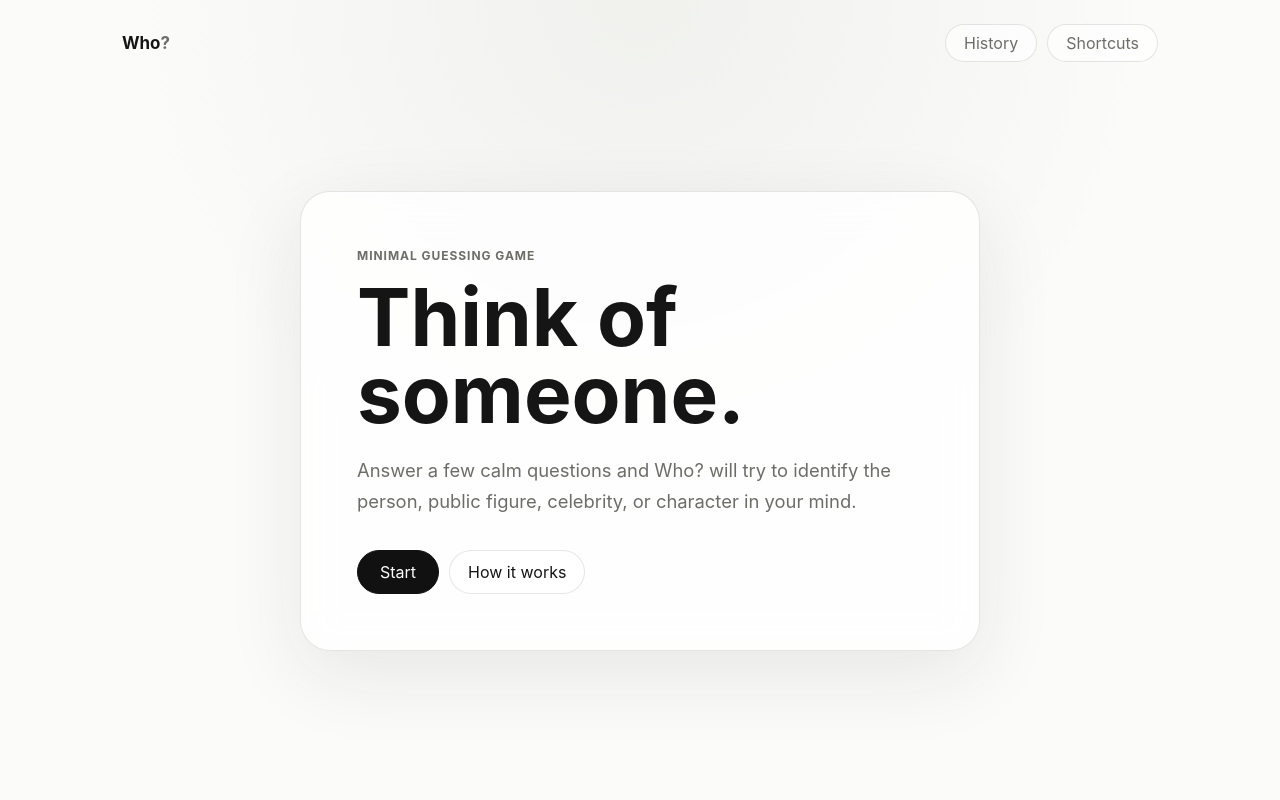
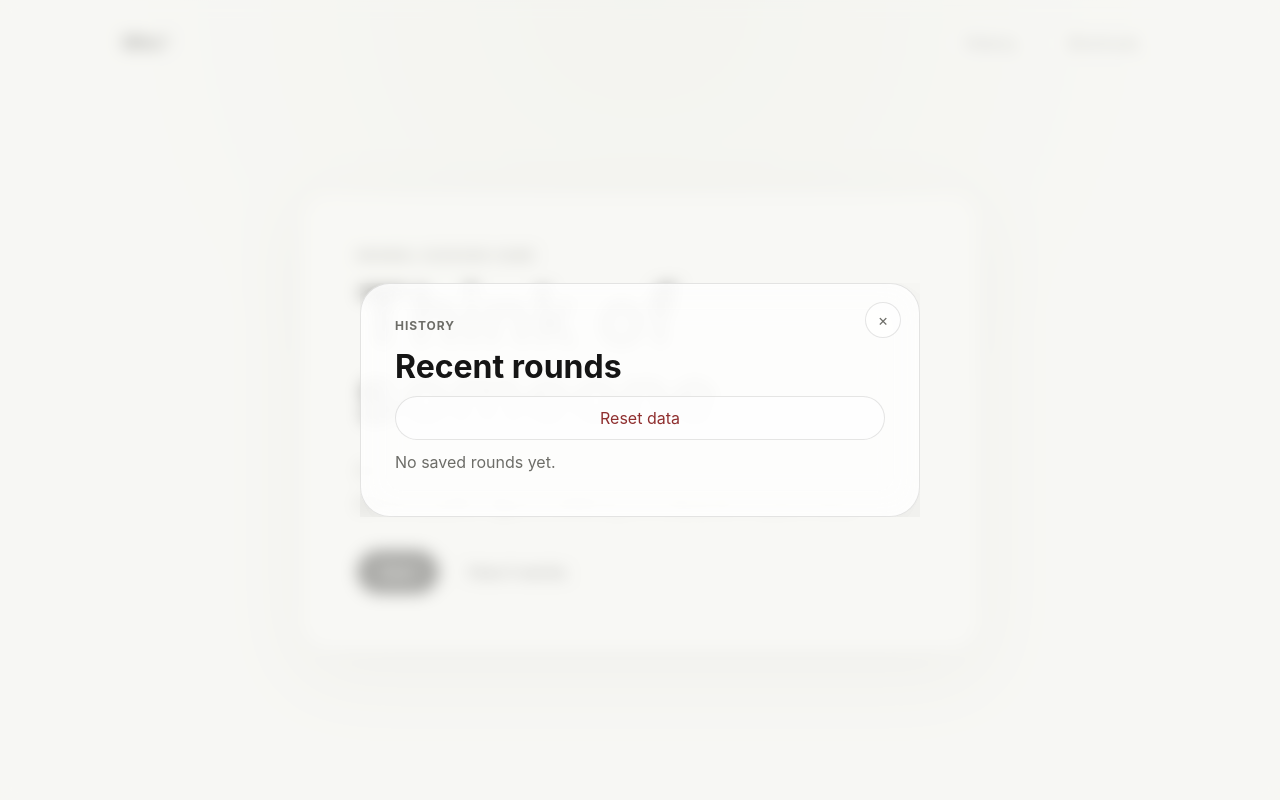
Before and after one commit to Mardakhay/Who, a React (Vite) app: page / in a window 1280 px wide. Both pictures are taken after a click on the button "History". Shown: the top 800 px of the page. Built offline with nearby package versions, Linux system fonts and the light colour scheme.

Commit message:
Fix modal display and styling

```diff
--- a/src/App.tsx
+++ b/src/App.tsx
@@ -504,19 +504,21 @@ function Modal({ isOpen, onClose, labelledBy, children }: ModalProps) {
 
   return (
     <div
-      className="modal-overlay"
+      className="modal-backdrop"
       ref={overlayRef}
       onClick={(event) => {
         if (event.target === overlayRef.current) onClose();
       }}
       role="presentation"
     >
-      <article className="modal-card" role="dialog" aria-modal="true" aria-labelledby={labelledBy}>
-        <button className="modal-close" type="button" aria-label="Close modal" onClick={onClose}>
-          ×
-        </button>
-        {children}
-      </article>
+      <div className="modal">
+        <article className="modal-card glass-card" role="dialog" aria-modal="true" aria-labelledby={labelledBy}>
+          <button className="close-btn" type="button" aria-label="Close modal" onClick={onClose}>
+            ×
+          </button>
+          {children}
+        </article>
+      </div>
     </div>
   );
 }
--- a/styles.css
+++ b/styles.css
@@ -446,9 +446,82 @@ textarea {
   color: var(--muted);
 }
 
+.modal-actions {
+  display: flex;
+  gap: 12px;
+  margin-top: 20px;
+  flex-wrap: wrap;
+}
+
+.modal-actions .primary-btn,
+.modal-actions .secondary-btn {
+  flex: 1;
+}
+
+.history-header {
+  display: flex;
+  align-items: center;
+  justify-content: space-between;
+  gap: 12px;
+  margin-bottom: 16px;
+  flex-wrap: wrap;
+}
+
+.history-header h3 {
+  margin: 0;
+}
+
 .history-list {
   display: grid;
   gap: 10px;
+}
+
+.shortcut-list {
+  list-style: none;
+  margin: 0;
+  padding: 0;
+  display: grid;
+  gap: 8px;
+}
+
+.shortcut-list li {
+  display: flex;
+  align-items: center;
+  gap: 12px;
+  padding: 8px 0;
+  border-top: 1px solid var(--line);
+}
+
+.shortcut-list li:first-child {
+  border-top: none;
+}
+
+.badge {
+  padding: 4px 10px;
+  border-radius: 999px;
+  font-size: 0.8rem;
+  font-weight: 600;
+}
+
+.badge.success {
+  background: rgba(34, 139, 34, 0.12);
+  color: #2a7a2a;
+}
+
+.badge.fail {
+  background: rgba(180, 80, 80, 0.12);
+  color: #8f3f3f;
+}
+
+.history-item strong {
+  display: block;
+  color: var(--text);
+}
+
+.history-item p {
+  margin: 4px 0 0;
+  font-size: 0.85rem;
+  color: var(--muted);
 }
 
 .history-item,
```
